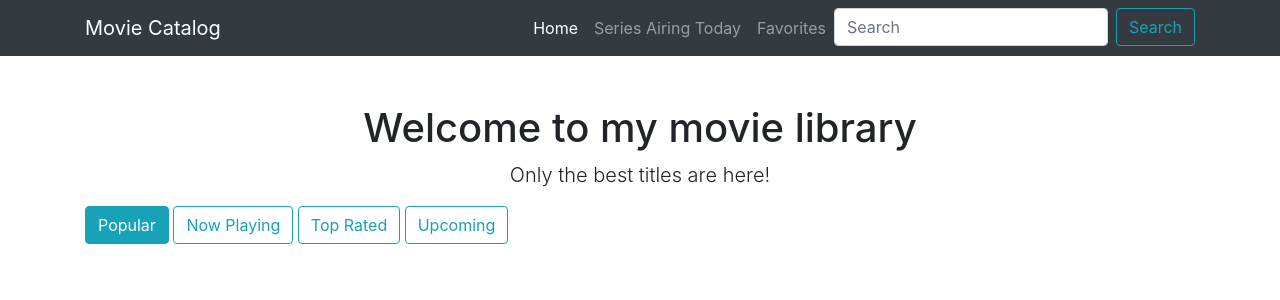
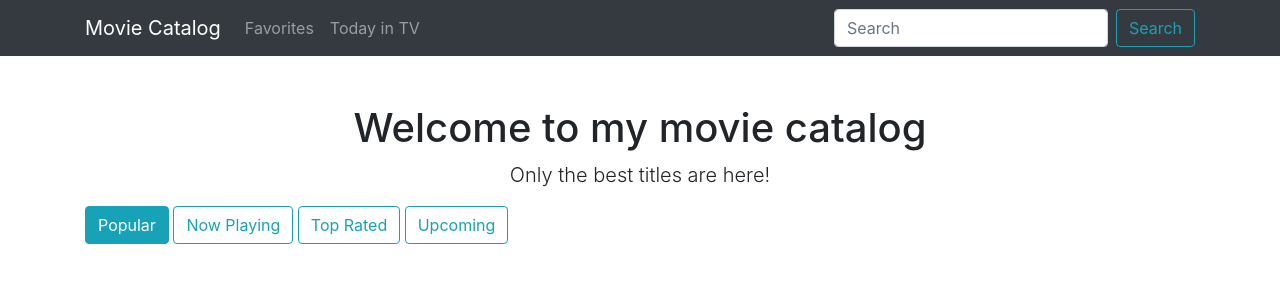
Before and after one commit to robert3731/movies_catalogue, a Flask app: page / in a window 1280 px wide. Shown: the top 300 px of the page. Run offline with Flask 2, Linux system fonts and the light colour scheme; data that the repository does not hold is empty; some libraries are stand-ins or nearby versions.

Commit message:
Modified navbar

```diff
--- a/main.py
+++ b/main.py
@@ -56,7 +56,7 @@ def add_to_favorites():
     movie_title = data.get('movie_title')
     if movie_id:
         FAVORITES.add(movie_id)
-        flash(f'Added {movie_title} to favorites!')
+        flash(f'Added: {movie_title} to favorites!')
     return redirect(url_for('homepage'))
 
 
--- a/templates/airing_today.html
+++ b/templates/airing_today.html
@@ -4,7 +4,7 @@
 
 <div class="row">
     <div class="col-lg-12 text-center">
-        <h1 class="mt-5">Welcome to my movie library</h1>
+        <h1 class="mt-5">Welcome to my movie catalog</h1>
         <p class="lead">Series emitted today: {{today}}</p>
     </div>
 
--- a/templates/homepage.html
+++ b/templates/homepage.html
@@ -4,7 +4,7 @@
 
 <div class="row">
     <div class="col-lg-12 text-center">
-        <h1 class="mt-5">Welcome to my movie library</h1>
+        <h1 class="mt-5">Welcome to my movie catalog</h1>
         <p class="lead">Only the best titles are here!</p>
     </div>
 
--- a/templates/index.html
+++ b/templates/index.html
@@ -21,34 +21,24 @@
 <!-- Navigation -->
 <nav class="navbar navbar-expand-lg navbar-dark bg-dark static-top">
     <div class="container">
-        <a class="navbar-brand">Movie Catalog</a>
+        <a class="navbar-brand" href="/">Movie Catalog</a>
         <button class="navbar-toggler" type="button" data-toggle="collapse" data-target="#navbarResponsive"
                 aria-controls="navbarResponsive" aria-expanded="false" aria-label="Toggle navigation">
             <span class="navbar-toggler-icon"></span>
         </button>
-        <div class="collapse navbar-collapse" id="navbarResponsive">
-            <ul class="navbar-nav ml-auto">
-                <li class="nav-item active">
-                    <a class="nav-link" href="{{ url_for('homepage', list_type='popular') }}">Home
-                        <span class="sr-only">(current)</span>
-                    </a>
-                </li>
-                <li class="nav-item">
-                    <a class="nav-link" href="{{ url_for('airing_today') }}">Series Airing Today</a>
-                </li>
+        <ul class="navbar-nav mr-auto">
             <li class="nav-item">
                 <a class="nav-link" href="{{ url_for('show_favorites') }}">Favorites</a>
             </li>
-                <li>
+            <li class="nav-item">
+                <a class="nav-link" href="{{ url_for('airing_today') }}">Today in TV</a>
+            </li>
+        </ul>
         <form class="form-inline" action="/search" method="GET">
-                        <input class="form-control mr-sm-2" type="text"
-                               value="{% if search_query %}{{ search_query }}{% endif %}"
+            <input class="form-control mr-sm-2" type="text" value="{% if search_query %}{{ search_query }}{% endif %}"
                    placeholder="Search" aria-label="Search" name="q">
             <button class="btn btn-outline-info" type="submit">Search</button>
         </form>
-                </li>
-            </ul>
-        </div>
     </div>
 </nav>
 {% with messages = get_flashed_messages() %}
--- a/templates/search.html
+++ b/templates/search.html
@@ -4,7 +4,7 @@
 
 <div class="row">
     <div class="col-lg-12 text-center">
-        <h1 class="mt-5">Welcome to my movie library</h1>
+        <h1 class="mt-5">Welcome to my movie catalog</h1>
         <p class="lead">Search results: {{ search_query }}</p>
     </div>
     {% for movie in movies %}
```
Lines whose indentation alone changed are shown as unchanged.
